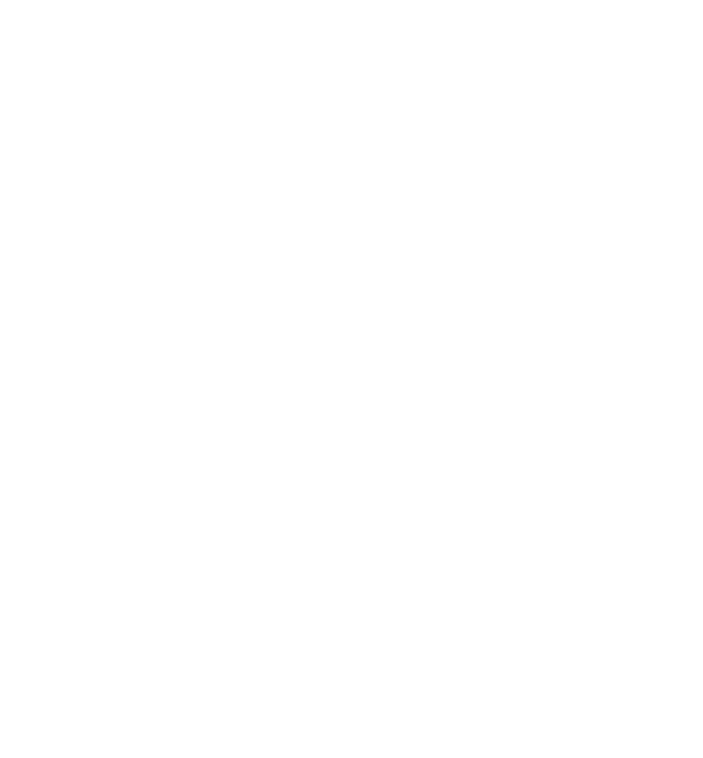
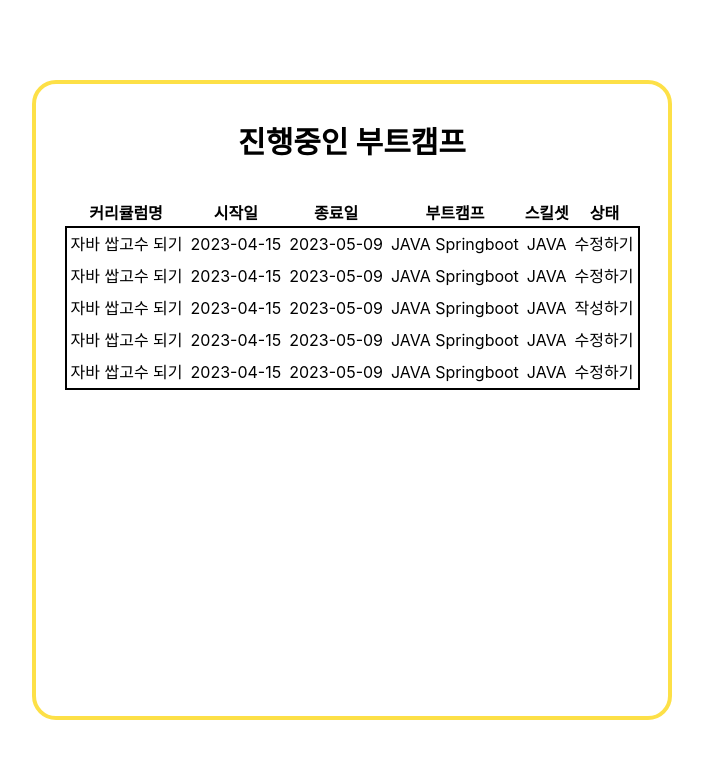
Before and after one commit to KookBee-Project/kookbee_web, a React (Create React App) app: page /portfolio/note in a window 1280 px wide. Before the commit this address had no page. Shown: the top 758 px of the page, without its empty margins (288-991 px from the left). Built offline with nearby package versions, Linux system fonts and the light colour scheme.

Commit message:
#2_230503_1 feature/Student/Note

```diff
--- a/src/api/api.js
+++ b/src/api/api.js
@@ -1,7 +1,7 @@
 import axios from "axios";
 
-axios.defaults.baseURL = "http://34.64.69.238:8000";
-// axios.defaults.baseURL = "http://127.0.0.1:8000";
+// axios.defaults.baseURL = "http://34.64.69.238:8000";
+axios.defaults.baseURL = "http://127.0.0.1:8000";
 
 axios.defaults.withCredentials = true; // 쿠키 값을 전송한다.
 
--- /dev/null
+++ b/src/component/note/NoteCurriculumList.jsx
@@ -0,0 +1,13 @@
+import NoteCurriculumListItem from "./NoteCurriculumListItem";
+
+const NoteCurriculumList = () => {
+  return (
+    <div className="w-screen h-screen flex justify-center">
+      <div className="flex w-5/6 h-5/6 justify-center">
+        <NoteCurriculumListItem />
+      </div>
+    </div>
+  );
+};
+
+export default NoteCurriculumList;
--- /dev/null
+++ b/src/component/note/NoteCurriculumListItem.jsx
@@ -0,0 +1,121 @@
+import { useNavigate } from "react-router-dom";
+
+const NoteCurriculumListItem = () => {
+  const curriculumList = [
+    {
+      curriculumId: 1,
+      curriculumName: "자바 쌉고수 되기",
+      curriculumStartDate: "2023-04-15",
+      curriculumEndDate: "2023-05-09",
+      bootcampTitle: "JAVA Springboot",
+      skillSet: "JAVA",
+      noteId: 1,
+    },
+    {
+      curriculumId: 2,
+      curriculumName: "자바 쌉고수 되기",
+      curriculumStartDate: "2023-04-15",
+      curriculumEndDate: "2023-05-09",
+      bootcampTitle: "JAVA Springboot",
+      skillSet: "JAVA",
+      noteId: 2,
+    },
+    {
+      curriculumId: 3,
+      curriculumName: "자바 쌉고수 되기",
+      curriculumStartDate: "2023-04-15",
+      curriculumEndDate: "2023-05-09",
+      bootcampTitle: "JAVA Springboot",
+      skillSet: "JAVA",
+      noteId: null,
+    },
+    {
+      curriculumId: 4,
+      curriculumName: "자바 쌉고수 되기",
+      curriculumStartDate: "2023-04-15",
+      curriculumEndDate: "2023-05-09",
+      bootcampTitle: "JAVA Springboot",
+      skillSet: "JAVA",
+      noteId: 4,
+    },
+    {
+      curriculumId: 5,
+      curriculumName: "자바 쌉고수 되기",
+      curriculumStartDate: "2023-04-15",
+      curriculumEndDate: "2023-05-09",
+      bootcampTitle: "JAVA Springboot",
+      skillSet: "JAVA",
+      noteId: 8,
+    },
+  ];
+
+  const navigate = useNavigate();
+
+  const setNavigate = (curriculumId, noteId) => {
+    noteId
+      ? navigate(`/portfolio/note/edit/${noteId}`)
+      : navigate(`/portfolio/note/write/${curriculumId}`);
+  };
+
+  const getStatus = (curriculumId, noteId) => {
+    if (noteId === null)
+      return (
+        <td
+          className="p-1 hover:cursor-pointer"
+          onClick={() => navigate(`/portfolio/note/write/${curriculumId}`)}
+        >
+          작성하기
+        </td>
+      );
+    return (
+      <td
+        className="p-1 hover:cursor-pointer"
+        onClick={() => navigate(`/portfolio/note/edit/${noteId}`)}
+      >
+        수정하기
+      </td>
+    );
+  };
+  return (
+    <div className="table items-center w-1/2 h-5/6 min-w-40 min-h-40 my-20 mx-20 border-4 border-yellow-300 rounded-3xl">
+      <div className="flex flex-col items-center w-full h-5/6 mt-10">
+        <div className="text-center font-bold text-3xl">진행중인 부트캠프</div>
+        {curriculumList.length === 0 ? (
+          "커리큘럼이 없군요"
+        ) : (
+          <table className="my-10">
+            <thead className="font-bold text-center">
+              <tr>
+                <td>커리큘럼명</td>
+                <td>시작일</td>
+                <td>종료일</td>
+                <td>부트캠프</td>
+                <td>스킬셋</td>
+                <td>상태</td>
+              </tr>
+            </thead>
+            <tbody className="text-center border-2 border-black ">
+              {curriculumList?.map((el) => (
+                <tr key={el.curriculumId}>
+                  <td
+                    className="p-1 hover:cursor-pointer"
+                    onClick={() => setNavigate(el.curriculumId, el.noteId)}
+                  >
+                    {el.curriculumName}
+                  </td>
+                  <td className="p-1">{el.curriculumStartDate}</td>
+                  <td className="p-1">{el.curriculumEndDate}</td>
+                  <td className="p-1">{el.bootcampTitle}</td>
+                  <td className="p-1">{el.skillSet}</td>
+                  {getStatus(el.curriculumId, el.noteId)}
+                </tr>
+              ))}
+            </tbody>
+          </table>
+        )}
+      </div>
+    </div>
+  );
+};
+
+export default NoteCurriculumListItem;
--- /dev/null
+++ b/src/component/note/NoteWrite.jsx
@@ -0,0 +1,13 @@
+import NoteWriteForm from "./NoteWriteForm";
+
+const NoteWrite = () => {
+  return (
+    <div className="w-screen h-screen flex justify-center">
+      <div className="flex w-5/6 h-5/6 justify-center">
+        <NoteWriteForm />
+      </div>
+    </div>
+  );
+};
+
+export default NoteWrite;
--- /dev/null
+++ b/src/component/note/NoteWriteForm.jsx
@@ -0,0 +1,9 @@
+const NoteWriteForm = () => {
+  <div className="table items-center w-1/2 h-5/6 min-w-40 min-h-40 my-20 mx-20 border-4 border-yellow-300 rounded-3xl">
+    <div className="flex flex-col items-center w-full h-5/6 mt-10">
+      <div className="text-center font-bold text-3xl">노트 작성</div>
+    </div>
+  </div>;
+};
+
+export default NoteWriteForm;
--- a/src/routes/CustomRoutes.jsx
+++ b/src/routes/CustomRoutes.jsx
@@ -12,6 +12,8 @@ import DayOffClassHistory from "../component/dayOff/DayOffClassHistory";
 import ProductHistory from "../component/product/ProductHistory";
 import BootCamp from "../component/bootcamp/Bootcamp";
 import BootcampAdd from "../component/bootcamp/BootcampAdd";
+import NoteCurriculumList from "../component/note/NoteCurriculumList";
+import NoteWrite from "../component/note/NoteWrite";
 
 const CustomRoute = () => {
   return (
@@ -46,6 +48,12 @@ const CustomRoute = () => {
           />
           <Route path="/producthistory" element={<ProductHistory />} />
         </Route>
+
+        <Route path="/portfolio/note" element={<NoteCurriculumList />} />
+        <Route
+          path="/portfolio/note/write/:curriculumId"
+          element={<NoteWrite />}
+        />
       </Routes>
     </BrowserRouter>
   );
```
